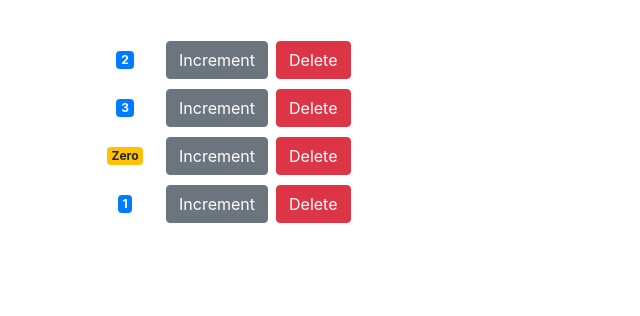
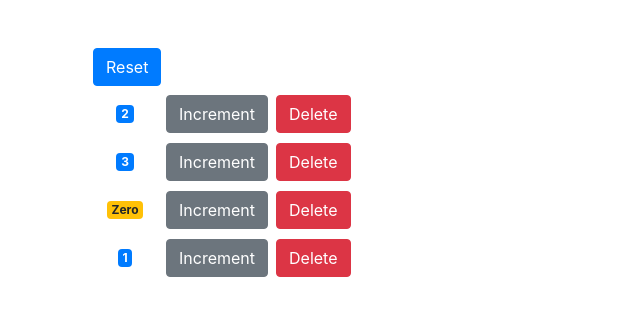
Before and after one commit to sonusbeat/react-mosh, a React (Create React App) app: page / in a window 1280 px wide. Shown: the top 316 px of the page, without its empty margins (0-640 px from the left). Built offline with nearby package versions, Linux system fonts and the light colour scheme.

Commit message:
19-single-source-of-truth

```diff
--- a/src/components/counters.jsx
+++ b/src/components/counters.jsx
@@ -11,6 +11,15 @@
     ],
   };
 
+  handleReset = () => {
+    const counters = this.state.counters.map(c => {
+      c.value = 0;
+      return c;
+    });
+
+    this.setState({ counters });
+  }
+
   handleDelete = counterId => {
     const counters = this.state.counters.filter(c => c.id !== counterId);
     this.setState({ counters });
@@ -19,6 +28,7 @@
   render() {
     return (
       <div className="container">
+        <button onClick={this.handleReset} className="btn btn-primary m-2">Reset</button>
         {this.state.counters.map(counter => (
           <Counter
             key={counter.id}
```
Also changed, not shown: 1 other file (tests, documents, lock files or other folders).
